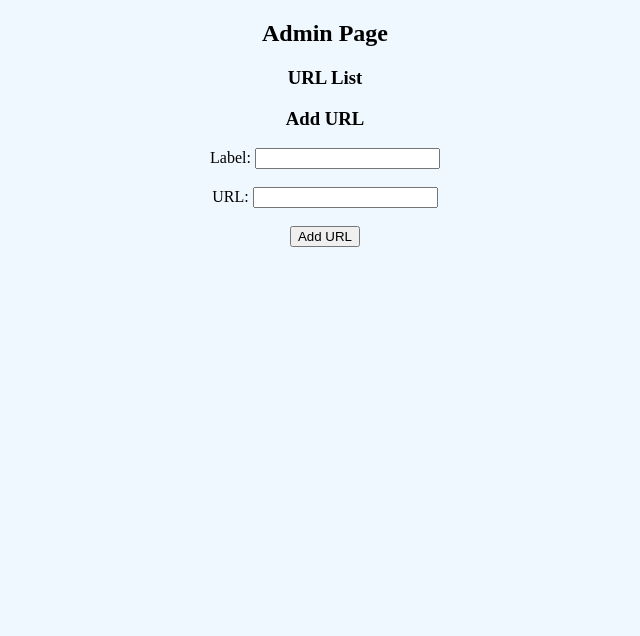
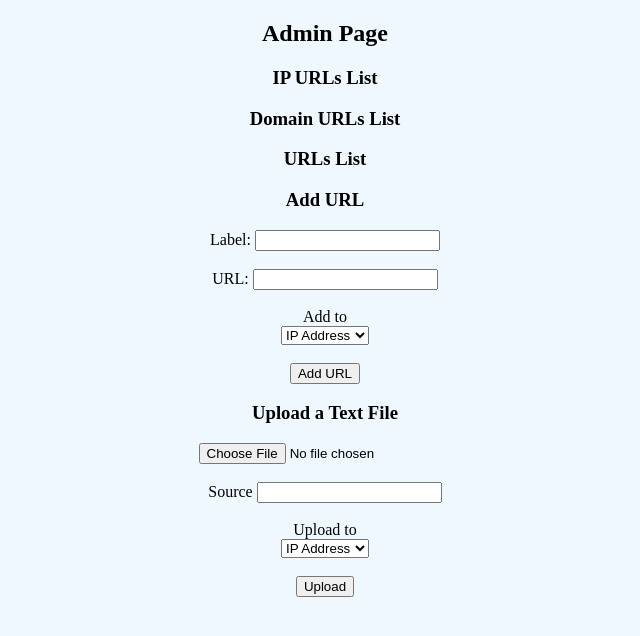
Before and after one commit to Everyday-Programmer/Checker-Repo, a FastAPI app: template templates/admin.html in a window 1280 px wide. Shown: the top 636 px of the page, without its empty margins (315-955 px from the left). Run offline with FastAPI, Linux system fonts and the light colour scheme; the template is opened without the code that fills it, so the values that code supplies are empty.

Commit message:
Add files via upload

```diff
--- a/templates/admin.html
+++ b/templates/admin.html
@@ -7,16 +7,51 @@
             text-align: center;
             background-color: aliceblue;
         }
+        ul {
+            width: fit-content;
+            margin: auto;
+        }
+        li {
+            text-align: left;
+        }
     </style>
 </head>
 <body>
     <h2>Admin Page</h2>
-    <h3>URL List</h3>
+    <h3>IP URLs List</h3>
     <ul>
-        {% for label, url in url_dict.items() %}
+        {% for label, url in ip_urls.items() %}
             <li>
                 {{ label }}: {{ url }}
-                <form action="/admin/delete_url" method="post" style="display: inline;">
+                <form action="/admin/delete_url?opt=ip" method="post" style="display: inline;">
+                    <input type="hidden" name="label" value="{{ label }}">
+                    <input type="hidden" name="username" value="admin">
+                    <input type="hidden" name="password" value="password">
+                    <input type="submit" value="Delete">
+                </form>
+            </li>
+        {% endfor %}
+    </ul>
+    <h3>Domain URLs List</h3>
+    <ul>
+        {% for label, url in domain_urls.items() %}
+            <li>
+                {{ label }}: {{ url }}
+                <form action="/admin/delete_url?opt=domain" method="post" style="display: inline;">
+                    <input type="hidden" name="label" value="{{ label }}">
+                    <input type="hidden" name="username" value="admin">
+                    <input type="hidden" name="password" value="password">
+                    <input type="submit" value="Delete">
+                </form>
+            </li>
+        {% endfor %}
+    </ul>
+    <h3>URLs List</h3>
+    <ul>
+        {% for label, url in url_urls.items() %}
+            <li>
+                {{ label }}: {{ url }}
+                <form action="/admin/delete_url?opt=url" method="post" style="display: inline;">
                     <input type="hidden" name="label" value="{{ label }}">
                     <input type="hidden" name="username" value="admin">
                     <input type="hidden" name="password" value="password">
@@ -33,7 +68,26 @@
         <input type="url" id="url" name="url" required><br><br>
         <input type="hidden" name="username" value="admin">
         <input type="hidden" name="password" value="password">
+        <label for="addTo">Add to</label><br>
+        <select id="addTo" name="addTo">
+            <option value="IP Address">IP Address</option>
+            <option value="Domain">Domain</option>
+            <option value="URL">URL</option>
+        </select><br><br>
         <input type="submit" value="Add URL">
+    </form>
+    <h3>Upload a Text File</h3>
+    <form method="post" action="/upload" enctype="multipart/form-data">
+        <input type="file" name="file" required><br><br>
+        <label for="source">Source</label>
+        <input type="text" name="source" id="source" required><br><br>
+        <label for="upload_to">Upload to</label><br>
+        <select id="upload_to" name="upload_to">
+            <option value="IP Address">IP Address</option>
+            <option value="Domain">Domain</option>
+            <option value="URL">URL</option>
+        </select><br><br>
+        <input type="submit" value="Upload">
     </form>
 </body>
 </html>
--- a/templates/login.html
+++ b/templates/login.html
@@ -2,6 +2,12 @@
 <html>
 <head>
     <title>Admin Login</title>
+    <style>
+        body {
+            text-align: center;
+            background-color: aliceblue;
+        }
+    </style>
 </head>
 <body>
     <h2>Login</h2>
```
